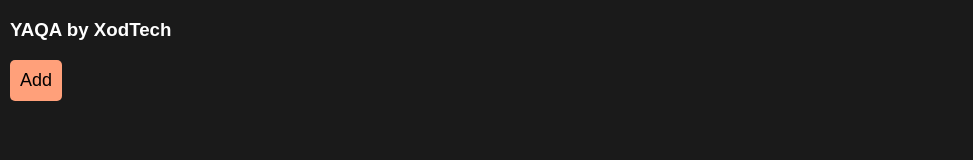
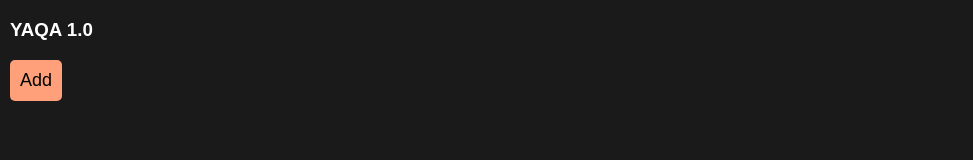
Before and after one commit to XodTech/yaqa, a plain HTML site: page src/index.html in a window 1280 px wide. Shown: the top 160 px of the page, without its empty margins (0-973 px from the left). Drawn offline with nearby package versions, Linux system fonts and the light colour scheme.

Commit message:
Release: Version 1.0

```diff
--- a/src/index.html
+++ b/src/index.html
@@ -15,7 +15,7 @@
         <script src = "./js/generators.js"></script>
     </head>
     <body onload="fetchQuizList()">
-        <h3 id="title" class="title">YAQA by XodTech</h3>
+        <h3 id="title" class="title">YAQA 1.0</h3>
         <button id="add-btn" class="btn add-btn" onclick="toggleModal()">Add</button>
         <div id="quiz-list" class="quiz-list">
         </div>
```
